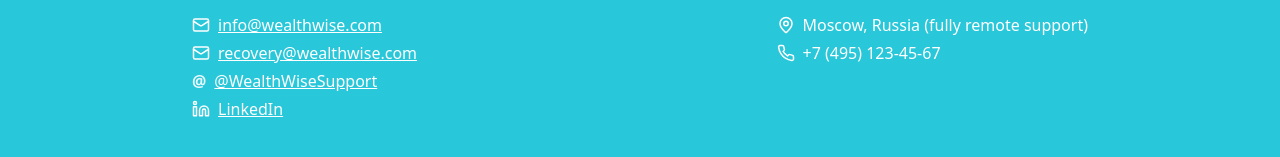
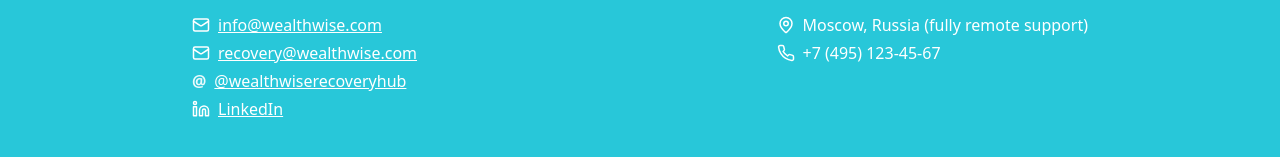
Before and after one commit to FFBB74/wealthwise-recovery-hub, a React (Vite) app: page / in a window 1280 px wide. Shown: the part 1943-2100 px from the top of the page. Built offline with nearby package versions, Linux system fonts and the light colour scheme.

Commit message:
Add Telegram link
Add Telegram link to contact section.

```diff
--- a/src/components/ContactSection.tsx
+++ b/src/components/ContactSection.tsx
@@ -1,4 +1,3 @@
-
 import { Mail, Phone, MapPin, Linkedin } from "lucide-react";
 
 const ContactSection = () => (
@@ -17,12 +16,12 @@ const ContactSection = () => (
         <div className="mb-1 flex items-center gap-2">
           <span className="font-bold text-white/90">@</span>
           <a
-            href="https://t.me/WealthWiseSupport"
+            href="https://t.me/wealthwiserecoveryhub"
             target="_blank"
             rel="noopener noreferrer"
             className="underline hover:text-white/90"
           >
-            @WealthWiseSupport
+            @wealthwiserecoveryhub
           </a>
         </div>
         <div className="mb-1 flex items-center gap-2">
```
